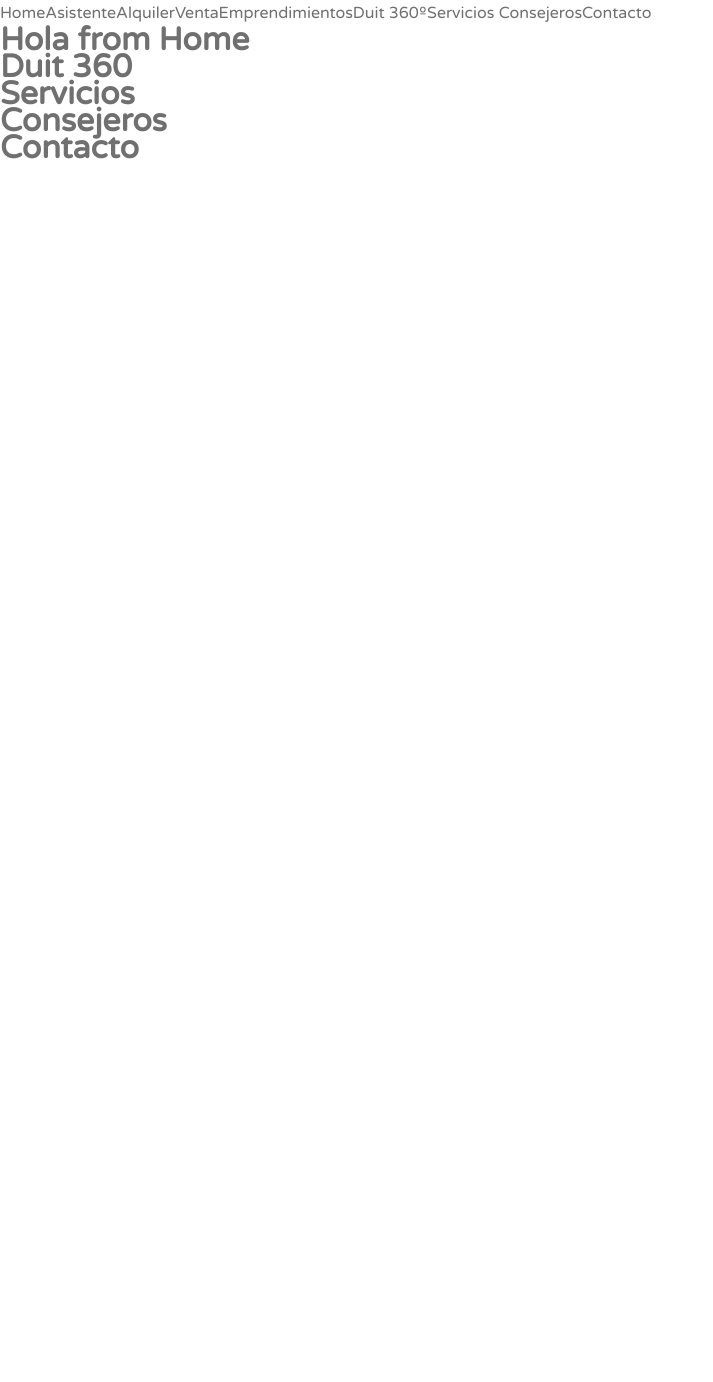
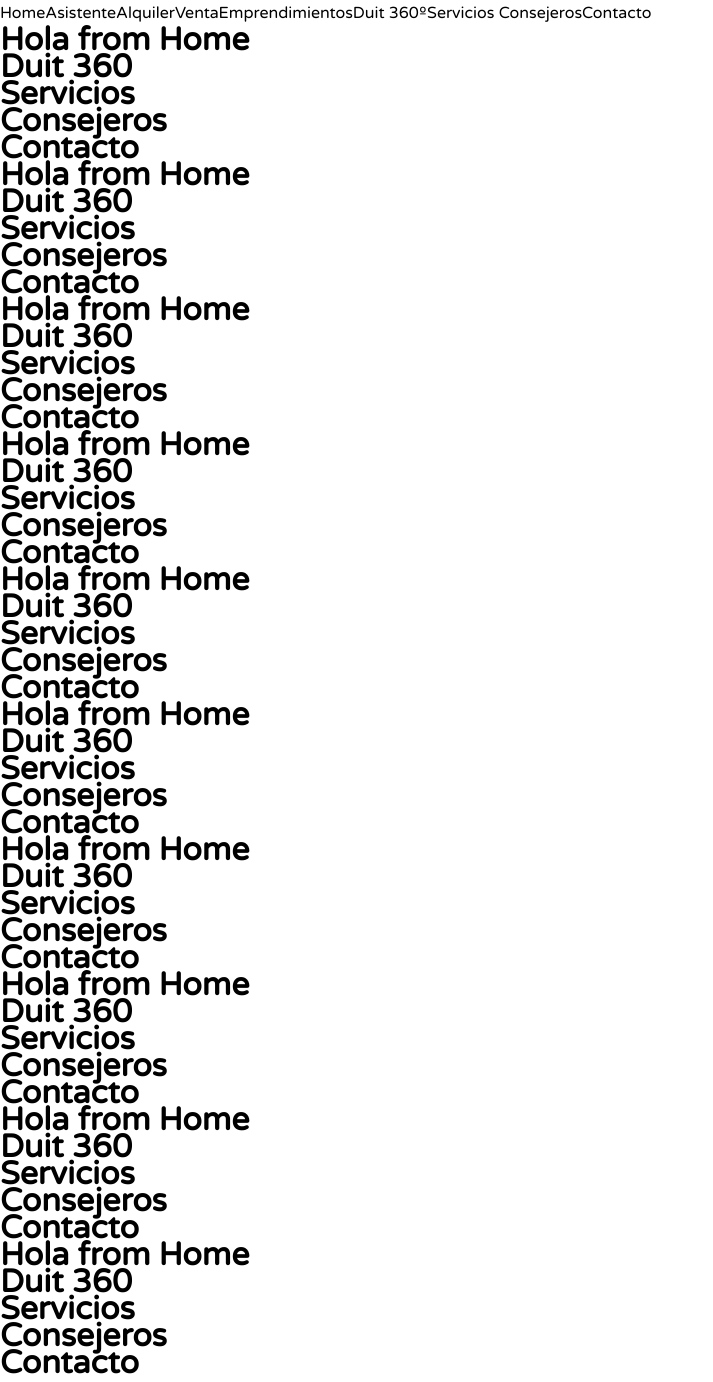
Before and after one commit to MiltonBarraza/DuitRebass, a Next.js app: page / in a window 1280 px wide. Shown: the whole page, without its empty margins (0-713 px from the left). Before the commit the page ends 800 px from the top, so only its background shows below. Built offline with nearby package versions, Linux system fonts and the light colour scheme.

Commit message:
cambios minimos

```diff
--- /dev/null
+++ b/components/BotonAInicio/index.js
@@ -0,0 +1,43 @@
+import React, {useState} from 'react';
+//import {FaArrowCircleUp} from 'react-icons/fa';
+import { FontAwesomeIcon } from '@fortawesome/react-fontawesome';
+import { faSortUp} from '@fortawesome/free-solid-svg-icons';
+import { Button } from './styles';
+
+const ScrollButton = () =>{
+
+  const [visible, setVisible] = useState(false)
+
+  const toggleVisible = () => {
+    const scrolled = document.documentElement.scrollTop;
+    if (scrolled > 300){
+      setVisible(true)
+    }
+    else if (scrolled <= 300){
+      setVisible(false)
+    }
+  };
+
+  const scrollToTop = () =>{
+    window.scrollTo({
+      top: 0,
+      behavior: 'smooth'
+      /* you can also use 'auto' behaviour
+         in place of 'smooth' */
+    });
+  };
+
+  let value
+if (typeof window !== 'undefined') {
+  value = addEventListener('scroll', toggleVisible)
+}
+//global.addEventListener('scroll', toggleVisible);
+
+  return (
+    <Button onClick={scrollToTop} style={{display: visible ? 'inline' : 'none'}}>
+     <FontAwesomeIcon icon={faSortUp} />
+    </Button>
+  );
+}
+
+export default ScrollButton;
--- /dev/null
+++ b/components/BotonAInicio/styles.js
@@ -0,0 +1,36 @@
+import styled from 'styled-components';
+
+export const Heading = styled.h1`
+   text-align: center;
+   color: green;
+`;
+
+export const Content = styled.div`
+   overflowY: scroll;
+   height: 2500px;
+`;
+
+export const Button = styled.div`
+   display: block;
+   position: fixed;
+   right: 0;
+   bottom: 47px;
+   z-index: 9999;
+   cursor: pointer;
+   background-color: #e02e21;
+   margin: 0 36px 0 0;
+   border: 0 none;
+   width: 45px;
+   height: 45px;
+   transition: all 1s;
+   border-radius: 3px;
+   text-align: center;
+   font-size: 26px;
+   text-decoration: none;
+   outline: none !important;
+   color: #fff;
+
+   svg {
+
+    }
+`
--- a/components/layout.js
+++ b/components/layout.js
@@ -5,6 +5,7 @@ export default function Layout({ children }) {
     <>
       <Header />
       <main>{children}</main>
+
       </>
   )
 }
--- a/pages/index.js
+++ b/pages/index.js
@@ -1,3 +1,5 @@
+import ScrollButton from "../components/BotonAInicio/index";
+
 export default function Main() {
   return (
     <>
@@ -6,6 +8,53 @@ export default function Main() {
       <h1 id="servicios">Servicios</h1>
       <h1 id="consejeros">Consejeros</h1>
       <h1 id="contacto">Contacto</h1>
+      <h1>Hola from Home</h1>
+      <h1 id="duit360">Duit 360</h1>
+      <h1 id="servicios">Servicios</h1>
+      <h1 id="consejeros">Consejeros</h1>
+      <h1 id="contacto">Contacto</h1>
+      <h1>Hola from Home</h1>
+      <h1 id="duit360">Duit 360</h1>
+      <h1 id="servicios">Servicios</h1>
+      <h1 id="consejeros">Consejeros</h1>
+      <h1 id="contacto">Contacto</h1>
+      <h1>Hola from Home</h1>
+      <h1 id="duit360">Duit 360</h1>
+      <h1 id="servicios">Servicios</h1>
+      <h1 id="consejeros">Consejeros</h1>
+      <h1 id="contacto">Contacto</h1>
+      <h1>Hola from Home</h1>
+      <h1 id="duit360">Duit 360</h1>
+      <h1 id="servicios">Servicios</h1>
+      <h1 id="consejeros">Consejeros</h1>
+      <h1 id="contacto">Contacto</h1>
+      <h1>Hola from Home</h1>
+      <h1 id="duit360">Duit 360</h1>
+      <h1 id="servicios">Servicios</h1>
+      <h1 id="consejeros">Consejeros</h1>
+      <h1 id="contacto">Contacto</h1>
+      <h1>Hola from Home</h1>
+      <h1 id="duit360">Duit 360</h1>
+      <h1 id="servicios">Servicios</h1>
+      <h1 id="consejeros">Consejeros</h1>
+      <h1 id="contacto">Contacto</h1>
+      <h1>Hola from Home</h1>
+      <h1 id="duit360">Duit 360</h1>
+      <h1 id="servicios">Servicios</h1>
+      <h1 id="consejeros">Consejeros</h1>
+      <h1 id="contacto">Contacto</h1>
+      <h1>Hola from Home</h1>
+      <h1 id="duit360">Duit 360</h1>
+      <h1 id="servicios">Servicios</h1>
+      <h1 id="consejeros">Consejeros</h1>
+      <h1 id="contacto">Contacto</h1>
+      <h1>Hola from Home</h1>
+      <h1 id="duit360">Duit 360</h1>
+      <h1 id="servicios">Servicios</h1>
+      <h1 id="consejeros">Consejeros</h1>
+      <h1 id="contacto">Contacto</h1>
+
+      <ScrollButton/>
     </>
   )
 }
--- a/styles/globals.scss
+++ b/styles/globals.scss
@@ -13,7 +13,7 @@ a {
   padding: 0;
   font-family: "Varela Round", "HelveticaNeue", "Helvetica Neue", Helvetica, Arial, sans-serif;
   text-transform: none;
-  color: #707070;
+  //color: #707070;
   line-height: 27px;
 }
 
```
